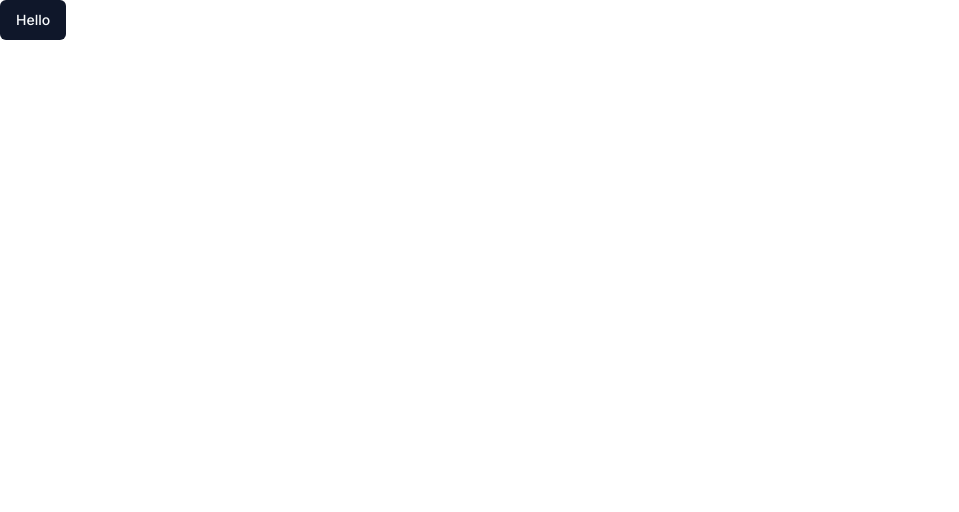
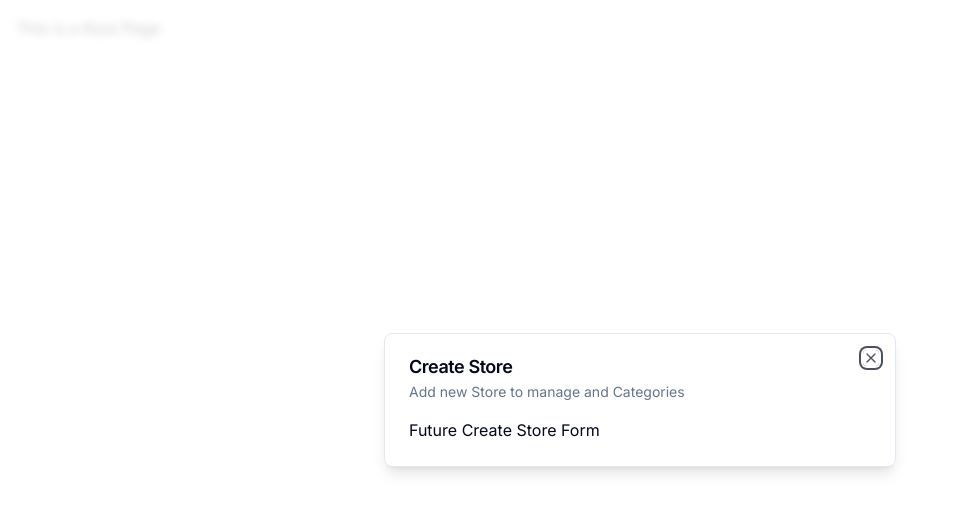
Before and after one commit to ezoltech/ecommerce-admin, a Next.js app: page / in a window 1280 px wide. Shown: the top 512 px of the page, without its empty margins (0-959 px from the left). Built offline with nearby package versions, Linux system fonts and the light colour scheme.

Commit message:
modal provider

```diff
--- /dev/null
+++ b/app/(auth)/(routes)/sign-in/[[...sign-in]]/page.tsx
@@ -0,0 +1,5 @@
+import { SignIn } from "@clerk/nextjs";
+
+export default function Page() {
+  return <SignIn />;
+}
--- /dev/null
+++ b/app/(auth)/(routes)/sign-up/[[...sign-up]]/page.tsx
@@ -0,0 +1,5 @@
+import { SignUp } from "@clerk/nextjs";
+
+export default function Page() {
+  return <SignUp />;
+}
--- /dev/null
+++ b/app/(auth)/layout.tsx
@@ -0,0 +1,11 @@
+export default function AuthLayout({
+    children
+} :{
+    children: React.ReactNode
+}) {
+    return (
+        <div className="flex items-center justify-center h-full w-full">
+            {children}
+        </div>
+    )
+}
--- a/app/(root)/page.tsx
+++ b/app/(root)/page.tsx
@@ -1,10 +1,24 @@
-import { Button } from "@/components/ui/button"
+'use client';
+import { useStoreModal } from "@/hooks/use-store-modal";
+import { useEffect } from "react";
+const  Home = () =>  {
+  const onOpen = useStoreModal((state) => state.onOpen);
+  const isOpen = useStoreModal((state) => state.isOpen);
 
+  useEffect(() => {
+    if(!isOpen){
+      onOpen();
+    }
 
-export default function Home() {
+  }, [isOpen, onOpen]);
+
   return (
-    <div>
-      <Button>Hello</Button>
+    <div className="p-4">
+       This is a Root Page
+
     </div>
   )
 }
+
+
+export default Home;
--- a/app/layout.tsx
+++ b/app/layout.tsx
@@ -1,7 +1,8 @@
 import './globals.css'
 import type { Metadata } from 'next'
 import { Inter } from 'next/font/google'
-
+import { ClerkProvider } from '@clerk/nextjs'
+import { ModalProvider } from '@/providers/modal-provider'
 const inter = Inter({ subsets: ['latin'] })
 
 export const metadata: Metadata = {
@@ -15,8 +16,13 @@
   children: React.ReactNode
 }) {
   return (
+    <ClerkProvider>
     <html lang="en">
-      <body className={inter.className}>{children}</body>
+      <body className={inter.className}>
+        <ModalProvider />
+        {children}
+        </body>
     </html>
+    </ClerkProvider>
   )
 }
--- /dev/null
+++ b/components/modals/store-modal.tsx
@@ -0,0 +1,14 @@
+'use client';
+
+
+import { useStoreModal } from "@/hooks/use-store-modal";
+import { Modal } from "@/components/ui/modal";
+
+export const StoreModal = () => {
+    const StoreModal = useStoreModal();
+    return(
+    <Modal title="Create Store" description="Add new Store to manage and Categories" isOpen={StoreModal.isOpen} onClose={StoreModal.onClose}>
+        Future Create Store Form
+    </Modal>
+    );
+}
--- /dev/null
+++ b/components/ui/dialog.tsx
@@ -0,0 +1,123 @@
+"use client"
+
+import * as React from "react"
+import * as DialogPrimitive from "@radix-ui/react-dialog"
+import { X } from "lucide-react"
+
+import { cn } from "@/lib/utils"
+
+const Dialog = DialogPrimitive.Root
+
+const DialogTrigger = DialogPrimitive.Trigger
+
+const DialogPortal = ({
+  className,
+  ...props
+}: DialogPrimitive.DialogPortalProps) => (
+  <DialogPrimitive.Portal className={cn(className)} {...props} />
+)
+DialogPortal.displayName = DialogPrimitive.Portal.displayName
+
+const DialogOverlay = React.forwardRef<
+  React.ElementRef<typeof DialogPrimitive.Overlay>,
+  React.ComponentPropsWithoutRef<typeof DialogPrimitive.Overlay>
+>(({ className, ...props }, ref) => (
+  <DialogPrimitive.Overlay
+    ref={ref}
+    className={cn(
+      "fixed inset-0 z-50 bg-background/80 backdrop-blur-sm data-[state=open]:animate-in data-[state=closed]:animate-out data-[state=closed]:fade-out-0 data-[state=open]:fade-in-0",
+      className
+    )}
+    {...props}
+  />
+))
+DialogOverlay.displayName = DialogPrimitive.Overlay.displayName
+
+const DialogContent = React.forwardRef<
+  React.ElementRef<typeof DialogPrimitive.Content>,
+  React.ComponentPropsWithoutRef<typeof DialogPrimitive.Content>
+>(({ className, children, ...props }, ref) => (
+  <DialogPortal>
+    <DialogOverlay />
+    <DialogPrimitive.Content
+      ref={ref}
+      className={cn(
+        "fixed left-[50%] top-[50%] z-50 grid w-full max-w-lg translate-x-[-50%] translate-y-[-50%] gap-4 border bg-background p-6 shadow-lg duration-200 data-[state=open]:animate-in data-[state=closed]:animate-out data-[state=closed]:fade-out-0 data-[state=open]:fade-in-0 data-[state=closed]:zoom-out-95 data-[state=open]:zoom-in-95 data-[state=closed]:slide-out-to-left-1/2 data-[state=closed]:slide-out-to-top-[48%] data-[state=open]:slide-in-from-left-1/2 data-[state=open]:slide-in-from-top-[48%] sm:rounded-lg md:w-full",
+        className
+      )}
+      {...props}
+    >
+      {children}
+      <DialogPrimitive.Close className="absolute right-4 top-4 rounded-sm opacity-70 ring-offset-background transition-opacity hover:opacity-100 focus:outline-none focus:ring-2 focus:ring-ring focus:ring-offset-2 disabled:pointer-events-none data-[state=open]:bg-accent data-[state=open]:text-muted-foreground">
+        <X className="h-4 w-4" />
+        <span className="sr-only">Close</span>
+      </DialogPrimitive.Close>
+    </DialogPrimitive.Content>
+  </DialogPortal>
+))
+DialogContent.displayName = DialogPrimitive.Content.displayName
+
+const DialogHeader = ({
+  className,
+  ...props
+}: React.HTMLAttributes<HTMLDivElement>) => (
+  <div
+    className={cn(
+      "flex flex-col space-y-1.5 text-center sm:text-left",
+      className
+    )}
+    {...props}
+  />
+)
+DialogHeader.displayName = "DialogHeader"
+
+const DialogFooter = ({
+  className,
+  ...props
+}: React.HTMLAttributes<HTMLDivElement>) => (
+  <div
+    className={cn(
+      "flex flex-col-reverse sm:flex-row sm:justify-end sm:space-x-2",
+      className
+    )}
+    {...props}
+  />
+)
+DialogFooter.displayName = "DialogFooter"
+
+const DialogTitle = React.forwardRef<
+  React.ElementRef<typeof DialogPrimitive.Title>,
+  React.ComponentPropsWithoutRef<typeof DialogPrimitive.Title>
+>(({ className, ...props }, ref) => (
+  <DialogPrimitive.Title
+    ref={ref}
+    className={cn(
+      "text-lg font-semibold leading-none tracking-tight",
+      className
+    )}
+    {...props}
+  />
+))
+DialogTitle.displayName = DialogPrimitive.Title.displayName
+
+const DialogDescription = React.forwardRef<
+  React.ElementRef<typeof DialogPrimitive.Description>,
+  React.ComponentPropsWithoutRef<typeof DialogPrimitive.Description>
+>(({ className, ...props }, ref) => (
+  <DialogPrimitive.Description
+    ref={ref}
+    className={cn("text-sm text-muted-foreground", className)}
+    {...props}
+  />
+))
+DialogDescription.displayName = DialogPrimitive.Description.displayName
+
+export {
+  Dialog,
+  DialogTrigger,
+  DialogContent,
+  DialogHeader,
+  DialogFooter,
+  DialogTitle,
+  DialogDescription,
+}
--- /dev/null
+++ b/components/ui/modal.tsx
@@ -0,0 +1,47 @@
+'use client';
+
+import
+{
+Dialog,
+DialogContent,
+DialogDescription,
+DialogHeader,
+DialogTitle
+} from "@/components/ui/dialog";
+
+interface ModalProps {
+    title: string;
+    description: string;
+    isOpen: boolean;
+    onClose: () => void;
+    children?: React.ReactNode;
+}
+
+export const Modal: React.FC<ModalProps> = ({
+    title,
+    description,
+    isOpen,
+    onClose,
+    children,
+
+}) => {
+    const onChange = (open: Boolean) => {
+        if(!open) {
+            onClose();
+        }
+    };
+
+    return(
+        <Dialog open={isOpen} onOpenChange={onChange}>
+            <DialogContent>
+                <DialogHeader>
+                    <DialogTitle>{title}</DialogTitle>
+                <DialogDescription>{description}</DialogDescription>
+                </DialogHeader>
+               <div>
+                {children}
+               </div>
+            </DialogContent>
+        </Dialog>
+    );
+};
--- /dev/null
+++ b/hooks/use-store-modal.tsx
@@ -0,0 +1,14 @@
+import {create} from 'zustand';
+
+interface useStoreModalStore{
+    isOpen: boolean;
+    onOpen: () => void;
+    onClose: () => void;
+};
+
+
+export const useStoreModal = create<useStoreModalStore>((set) => ({
+    isOpen: false,
+    onOpen: () => set({isOpen: true}),
+    onClose: () => set({isOpen: true}),
+}))
--- a/package.json
+++ b/package.json
@@ -9,6 +9,8 @@
     "lint": "next lint"
   },
   "dependencies": {
+    "@clerk/nextjs": "^4.23.2",
+    "@radix-ui/react-dialog": "^1.0.4",
     "@radix-ui/react-slot": "^1.0.2",
     "@types/node": "^20.5.0",
     "@types/react": "^18.2.20",
@@ -26,6 +28,7 @@
     "tailwind-merge": "^1.14.0",
     "tailwindcss": "^3.3.3",
     "tailwindcss-animate": "^1.0.6",
-    "typescript": "^5.1.6"
+    "typescript": "^5.1.6",
+    "zustand": "^4.4.1"
   }
 }
--- /dev/null
+++ b/providers/modal-provider.tsx
@@ -0,0 +1,23 @@
+'use client';
+
+import { StoreModal } from "@/components/modals/store-modal";
+import { useEffect, useState } from "react";
+
+export const ModalProvider = () => {
+    const [isMounted, setIsMounted] = useState(false);
+
+    useEffect(() => {
+        setIsMounted(true);
+    }, []);
+
+    if(!isMounted){
+        return null;
+    }
+
+    return (
+        <>
+        <StoreModal />
+        </>
+    )
+
+}
```
Also changed, not shown: middleware.ts (added, +10 -0 lines), 1 other file (tests, documents, lock files or other folders).
